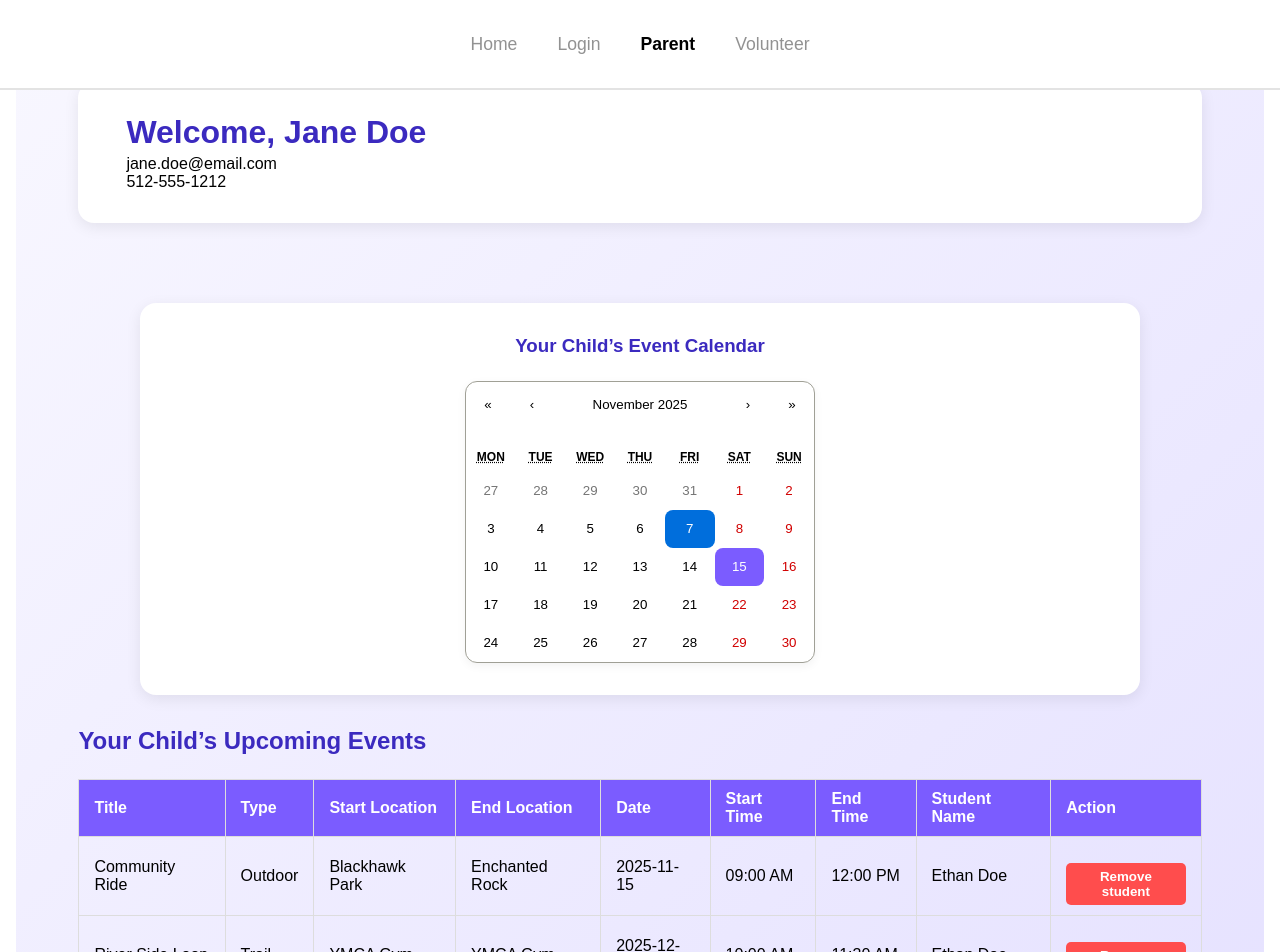
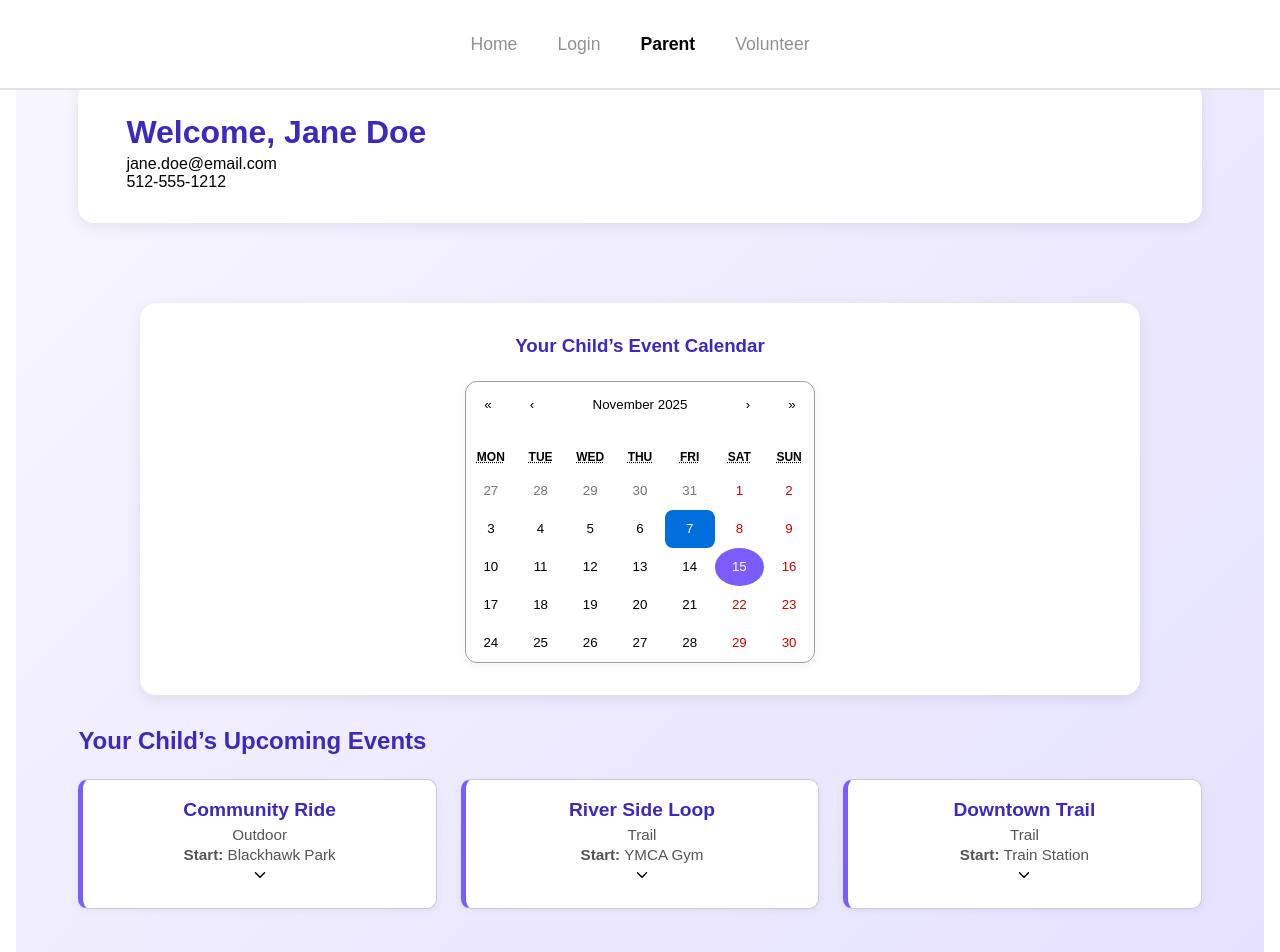
Before and after one commit to tindo24/CopyBikeFrontEnd, a React (Vite) app in the folder BikeClubOKC-FrontEnd/: page /parent in a window 1280 px wide. Shown: the top 952 px of the page. Built offline with nearby package versions, Linux system fonts and the light colour scheme.

Commit message:
Parent dashboard

```diff
--- a/BikeClubOKC-FrontEnd/package.json
+++ b/BikeClubOKC-FrontEnd/package.json
@@ -10,6 +10,7 @@
     "preview": "vite preview"
   },
   "dependencies": {
+    "lucide-react": "^0.553.0",
     "react": "^19.1.1",
     "react-calendar": "^6.0.0",
     "react-dom": "^19.1.1",
--- a/BikeClubOKC-FrontEnd/src/pages/Parent.css
+++ b/BikeClubOKC-FrontEnd/src/pages/Parent.css
@@ -1,3 +1,4 @@
+/* === Container & Layout === */
 .parent-container {
   min-height: 100vh;
   width: 100%;
@@ -5,9 +6,10 @@
   padding: 3rem 5%;
   display: flex;
   flex-direction: column;
-  align-items: stretch; /* allow full width content */
+  align-items: stretch;
 }
 
+/* === Profile Section === */
 .parent-profile {
   background: white;
   border-radius: 16px;
@@ -30,6 +32,7 @@
   font-size: 1rem;
 }
 
+/* === Events Section === */
 .parent-events {
   width: 100%;
   max-width: 1200px;
@@ -44,65 +47,98 @@
   font-weight: 600;
 }
 
-.event-list {
+/* === Event Cards Grid === */
+.event-card-grid {
   display: grid;
-  grid-template-columns: repeat(auto-fit, minmax(340px, 1fr));
+  grid-template-columns: repeat(auto-fill, minmax(320px, 1fr));
   gap: 1.5rem;
+  margin-top: 1rem;
 }
 
+/* === Individual Event Card === */
 .event-card {
   background: #fff;
-  border-left: 5px solid #7b5cff;
+  border: 1px solid #ddd;
   border-radius: 12px;
-  padding: 1.5rem;
-  box-shadow: 0 2px 8px rgba(0, 0, 0, 0.05);
-  transition: transform 0.2s ease, box-shadow 0.2s ease;
-  display: flex;
-  flex-direction: column;
-  justify-content: space-between;
+  padding: 1rem 1.5rem;
+  box-shadow: 0 1px 4px rgba(0, 0, 0, 0.08);
+  cursor: pointer;
+  transition: all 0.3s ease;
+  overflow: hidden;
 }
 
 .event-card:hover {
-  transform: translateY(-3px);
-  box-shadow: 0 4px 12px rgba(123, 92, 255, 0.25);
+  transform: scale(1.02);
+  box-shadow: 0 4px 12px rgba(59, 42, 191, 0.25);
+  background-color: #f9f9ff;
 }
 
-.event-card h4 {
-  color: #3b2abf;
-  margin-bottom: 0.4rem;
+/* Expanded State */
+.event-card.expanded {
+  background-color: #eef5ff;
+  border-color: #4a90e2;
 }
 
-.event-type {
-  color: #7b5cff;
-  font-weight: 600;
-  margin-bottom: 0.8rem;
+/* === Event Summary (Collapsed view) === */
+.event-summary {
+  transition: color 0.2s ease;
 }
 
-.event-details {
+.event-card:hover .event-summary h4 {
+  color: #2a5db0;
+}
+
+.event-summary h4 {
+  font-size: 1.2rem;
+  margin-bottom: 0.3rem;
+  color: #3b2abf;
+}
+
+.event-summary p {
+  margin: 0.2rem 0;
   color: #555;
-  line-height: 1.5;
   font-size: 0.95rem;
 }
 
-.remove-btn {
-  align-self: flex-end;
-  background-color: #ff4c4c;
-  color: #fff;
+/* === Expandable Details Section === */
+.event-details {
+  max-height: 0;
+  opacity: 0;
+  overflow: hidden;
+  transition: all 0.4s ease;
+  border-top: 1px solid #eee;
+  margin-top: 0.8rem;
+  padding-top: 0;
+}
+
+.event-card.expanded .event-details {
+  max-height: 400px;
+  opacity: 1;
+  padding-top: 0.8rem;
+}
+
+/* === Absent Button === */
+.absent-btn {
+  margin-top: 0.6rem;
+  padding: 8px 14px;
+  background-color: #4a90e2;
+  color: white;
   border: none;
   border-radius: 8px;
-  padding: 0.5rem 1rem;
-  margin-top: 1rem;
   cursor: pointer;
-  font-weight: 600;
-  transition: background-color 0.2s ease, transform 0.1s ease;
+  transition: background-color 0.2s ease;
 }
 
-.remove-btn:hover {
-  background-color: #e03e3e;
-  transform: scale(1.05);
+.absent-btn:hover {
+  background-color: #357abd;
 }
 
-/* ===== Calendar Section ===== */
+.absent-btn.disabled {
+  background-color: #aaa;
+  cursor: not-allowed;
+}
+
+/* === Calendar Section (if included later) === */
 .calendar-section {
   background: #fff;
   border-radius: 16px;
@@ -138,35 +174,42 @@
   background: #7b5cff !important;
   color: white !important;
   font-weight: bold;
+  border-radius: 50%;
+}
+.event-card {
+  border: 1px solid #ccc;
+  border-radius: 10px;
+  padding: 1rem;
+  margin-bottom: 1rem;
+  cursor: pointer;
+  background-color: #fff;
+  box-shadow: 0 2px 5px rgba(0, 0, 0, 0.1);
+  transition: transform 0.2s, box-shadow 0.2s;
 }
 
-.events-table {
-  width: 100%;
-  border-collapse: collapse;
-  margin-top: 1rem;
+.event-card:hover {
+  transform: translateY(-2px);
+  box-shadow: 0 4px 8px rgba(0, 0, 0, 0.15);
 }
 
-.events-table th,
-.events-table td {
-  padding: 10px;
-  border: 1px solid #ddd;
-  text-align: center;
+.event-details {
+  margin-top: 1rem;
+  background-color: #f9f9f9;
+  border-radius: 8px;
+  padding: 1rem;
 }
 
-.events-table th {
-  background-color: #f5f5f5;
+.absent-btn {
+  margin-top: 1rem;
+  padding: 8px 14px;
+  border: none;
+  border-radius: 6px;
+  background-color: #d9534f;
+  color: white;
+  cursor: pointer;
 }
 
-.remove-btn {
-  background-color: #ff4d4d;
-  border: none;
-  color: white;
-  padding: 6px 10px;
-  border-radius: 5px;
-  cursor: pointer;
-  transition: background 0.2s;
+.absent-btn.disabled {
+  background-color: gray;
+  cursor: not-allowed;
 }
-
-.remove-btn:hover {
-  background-color: #cc0000;
-}
--- a/BikeClubOKC-FrontEnd/src/pages/Parent.jsx
+++ b/BikeClubOKC-FrontEnd/src/pages/Parent.jsx
@@ -1,22 +1,26 @@
+// src/pages/Parent.jsx
 import React, { useEffect, useState } from "react";
 import Calendar from "react-calendar";
 import "./Parent.css";
 import "react-calendar/dist/Calendar.css";
+import { ChevronDown, ChevronUp } from "lucide-react";
 
 export default function Parent() {
   const [parent, setParent] = useState(null);
   const [events, setEvents] = useState([]);
+  const [expandedEventId, setExpandedEventId] = useState(null);
   const [selectedDate, setSelectedDate] = useState(new Date());
+  const [absentEvents, setAbsentEvents] = useState([]);
 
   useEffect(() => {
-    // Mock parent info
+    // Mock parent data
     setParent({
       name: "Jane Doe",
       email: "jane.doe@email.com",
       phone: "512-555-1212",
     });
 
-    // Mock events (later fetch these via API)
+    // Mock events
     setEvents([
       {
         id: 1,
@@ -42,7 +46,7 @@ export default function Parent() {
       },
       {
         id: 3,
-        title: "Down Town Trail",
+        title: "Downtown Trail",
         type: "Trail",
         start_location: "Train Station",
         end_location: "Costco Lot",
@@ -56,32 +60,34 @@ export default function Parent() {
 
   if (!parent) return <p>Loading parent data...</p>;
 
+  const selectedDateString = selectedDate.toISOString().split("T")[0];
   const eventDates = events.map((event) => event.date);
-  const selectedDateString = selectedDate.toISOString().split("T")[0];
 
-  // Filter events for selected day
   const eventsForSelectedDate = events.filter(
     (event) => event.date === selectedDateString
   );
 
-  // ❌ Remove event handler
-  const handleRemoveEvent = (eventId) => {
-    const updatedEvents = events.filter((event) => event.id !== eventId);
-    setEvents(updatedEvents);
-    alert("Your child has been removed from this event.");
-    // In real app, also send DELETE/PUT request to backend
+  // ✅ Mark child absent
+  const handleMarkAbsent = (eventId) => {
+    if (absentEvents.includes(eventId)) return;
+    setAbsentEvents([...absentEvents, eventId]);
+  };
+
+  // ✅ Toggle expand
+  const handleToggleExpand = (eventId) => {
+    setExpandedEventId(expandedEventId === eventId ? null : eventId);
   };
 
   return (
     <div className="parent-container">
-      {/* 🧑 Parent Profile */}
+      {/* Parent Profile */}
       <div className="parent-profile">
         <h2>Welcome, {parent.name}</h2>
         <p>{parent.email}</p>
         <p>{parent.phone}</p>
       </div>
 
-      {/* 🗓 Calendar Section */}
+      {/* Calendar */}
       <div className="calendar-section">
         <h3>Your Child’s Event Calendar</h3>
         <Calendar
@@ -89,15 +95,12 @@ export default function Parent() {
           value={selectedDate}
           tileClassName={({ date }) => {
             const formatted = date.toISOString().split("T")[0];
-            if (eventDates.includes(formatted)) {
-              return "event-date";
-            }
-            return null;
+            return eventDates.includes(formatted) ? "event-date" : null;
           }}
         />
       </div>
 
-      {/* 📅 Events Section */}
+      {/*  Events */}
       <div className="parent-events">
         <h3>
           {eventsForSelectedDate.length > 0
@@ -105,46 +108,71 @@ export default function Parent() {
             : "Your Child’s Upcoming Events"}
         </h3>
 
-        <table className="events-table">
-          <thead>
-            <tr>
-              <th>Title</th>
-              <th>Type</th>
-              <th>Start Location</th>
-              <th>End Location</th>
-              <th>Date</th>
-              <th>Start Time</th>
-              <th>End Time</th>
-              <th>Student Name</th>
-              <th>Action</th>
-            </tr>
-          </thead>
-          <tbody>
-            {(eventsForSelectedDate.length > 0
-              ? eventsForSelectedDate
-              : events
-            ).map((event) => (
-              <tr key={event.id}>
-                <td>{event.title}</td>
-                <td>{event.type}</td>
-                <td>{event.start_location}</td>
-                <td>{event.end_location}</td>
-                <td>{event.date}</td>
-                <td>{event.start_time}</td>
-                <td>{event.end_time}</td>
-                <td>{event.student_name}</td>
-                <td>
+        <div className="event-card-grid">
+          {(eventsForSelectedDate.length > 0
+            ? eventsForSelectedDate
+            : events
+          ).map((event) => (
+            <div
+              key={event.id}
+              className={`event-card ${
+                expandedEventId === event.id ? "expanded" : ""
+              }`}
+              onClick={() => handleToggleExpand(event.id)}
+            >
+              <div className="event-summary">
+                <h4>{event.title}</h4>
+                <p className="event-type">{event.type}</p>
+                <p>
+                  <strong>Start:</strong> {event.start_location}
+                </p>
+                <div className="chevron-icon">
+                  {expandedEventId === event.id ? (
+                    <ChevronUp size={18} />
+                  ) : (
+                    <ChevronDown size={18} />
+                  )}
+                </div>
+              </div>
+
+              {/* Expanded section */}
+              {expandedEventId === event.id && (
+                <div className="event-details">
+                  <p>
+                    <strong>Date:</strong> {event.date}
+                  </p>
+                  <p>
+                    <strong>Time:</strong> {event.start_time} - {event.end_time}
+                  </p>
+                  <p>
+                    <strong>From:</strong> {event.start_location}
+                  </p>
+                  <p>
+                    <strong>To:</strong> {event.end_location}
+                  </p>
+                  <p>
+                    <strong>Student:</strong> {event.student_name}
+                  </p>
+
                   <button
-                    className="remove-btn"
-                    onClick={() => handleRemoveEvent(event.id)}
+                    className={`absent-btn ${
+                      absentEvents.includes(event.id) ? "disabled" : ""
+                    }`}
+                    onClick={(e) => {
+                      e.stopPropagation();
+                      handleMarkAbsent(event.id);
+                    }}
+                    disabled={absentEvents.includes(event.id)}
                   >
-                    Remove student
+                    {absentEvents.includes(event.id)
+                      ? "Marked Absent"
+                      : "Mark Absent"}
                   </button>
-                </td>
-              </tr>
-            ))}
-          </tbody>
-        </table>
+                </div>
+              )}
+            </div>
+          ))}
+        </div>
       </div>
     </div>
   );
```
Also changed, not shown: 1 other file (tests, documents, lock files or other folders).
